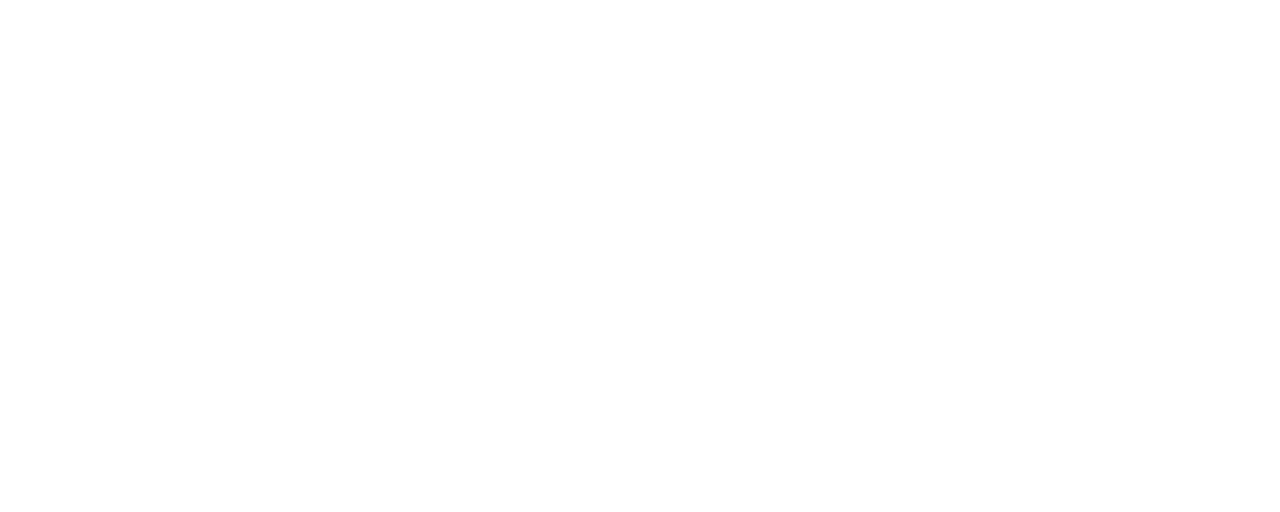
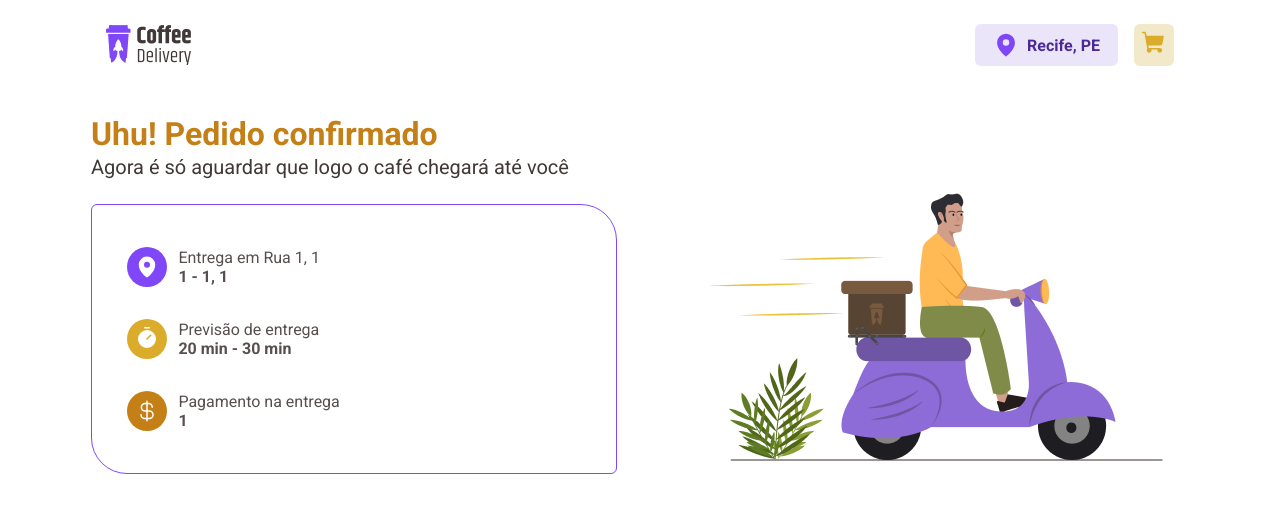
Before and after one commit to HenriquePereiraa/Coffee-Delivery, a React (Vite) app: page /pedido-confirmado/1/1/1/1/1/1 in a window 1280 px wide. Before the commit this address had no page. Shown: the top 512 px of the page. Built offline with nearby package versions, Linux system fonts and the light colour scheme.

Commit message:
offee delivery - confirmation page ready

```diff
--- a/src/Router.tsx
+++ b/src/Router.tsx
@@ -10,7 +10,7 @@
       <Route path="/" element={<DefaultLayout />}>
         <Route path="/" element={<Home />} />
         <Route path="/confirmar-pedido" element={<ConfirmOrder />} />
-        <Route path="/pedido-confirmado" element={<ConfirmedOrder/>} />
+        <Route path="/pedido-confirmado/:rua/:numero/:bairro/:cidade/:uf/:mode" element={<ConfirmedOrder/>} />
       </Route>
     </Routes>
   );
--- a/src/pages/ConfirmedOrder/index.tsx
+++ b/src/pages/ConfirmedOrder/index.tsx
@@ -3,12 +3,15 @@
 import { ConfirmedOrderContainer, InfoConfirmedOrder } from "./styles";
 
 import ConfirmedOrderBanner from "../../assets/banner-confirmed-order.png";
+import { useParams } from "react-router-dom";
 
 export function ConfirmedOrder() {
+  const { rua, numero, bairro, cidade, uf, mode } = useParams();
+
   const infosConfirmedOrderDeliveryInformation = [
     {
-      title: "Entrega em Rua João Daniel Martinelli, 102",
-      description: "Farrapos - Porto Alegre, RS",
+      title: `Entrega em Rua ${rua}, ${numero}`,
+      description: `${bairro} - ${cidade}, ${uf}`,
       color: "purple",
       icon: <MapPin size={30} color="white" weight="fill" />,
     },
@@ -20,7 +23,7 @@
     },
     {
       title: "Pagamento na entrega",
-      description: "Cartão de Crédito",
+      description: `${mode?.toLocaleLowerCase()}`,
       color: "yellow1",
       icon: <CurrencyDollar size={30} color="white" weight="fill" />,
     },
--- a/src/pages/completePedido/index.tsx
+++ b/src/pages/completePedido/index.tsx
@@ -2,6 +2,7 @@
 import { CompleteOrderContainer, ConfirmOrderContainer } from "./styles";
 import { FormsConfirmOrder } from "./FormsConfirmOrder";
 import { ModePayment } from "./ModePayment";
+import { useNavigate } from "react-router-dom";
 
 import { FormProvider, useForm } from "react-hook-form";
 import { zodResolver } from "@hookform/resolvers/zod";
@@ -21,8 +22,8 @@
 type addressFormData = zod.infer<typeof addressFormValidationSchema>;
 
 export function ConfirmOrder() {
-
-  const [modePayment, setModePayment] = useState('')
+  const [modePayment, setModePayment] = useState("");
+  const navigate = useNavigate();
 
   const addressForm = useForm<addressFormData>({
     resolver: zodResolver(addressFormValidationSchema),
@@ -39,12 +40,15 @@
   const { handleSubmit } = addressForm;
 
   function handleSendData(data: addressFormData) {
-    if(modePayment === "") {
-      alert("Selecione um mode de pagamento")
+    if (modePayment === "") {
+      alert("Selecione um mode de pagamento");
       return;
     }
     console.log(data);
-    console.log(modePayment)
+    console.log(modePayment);
+    navigate(
+      `/pedido-confirmado/${data.rua}/${data.numero}/${data.bairro}/${data.cidade}/${data.uf}/${modePayment}`
+    );
   }
 
   return (
```
